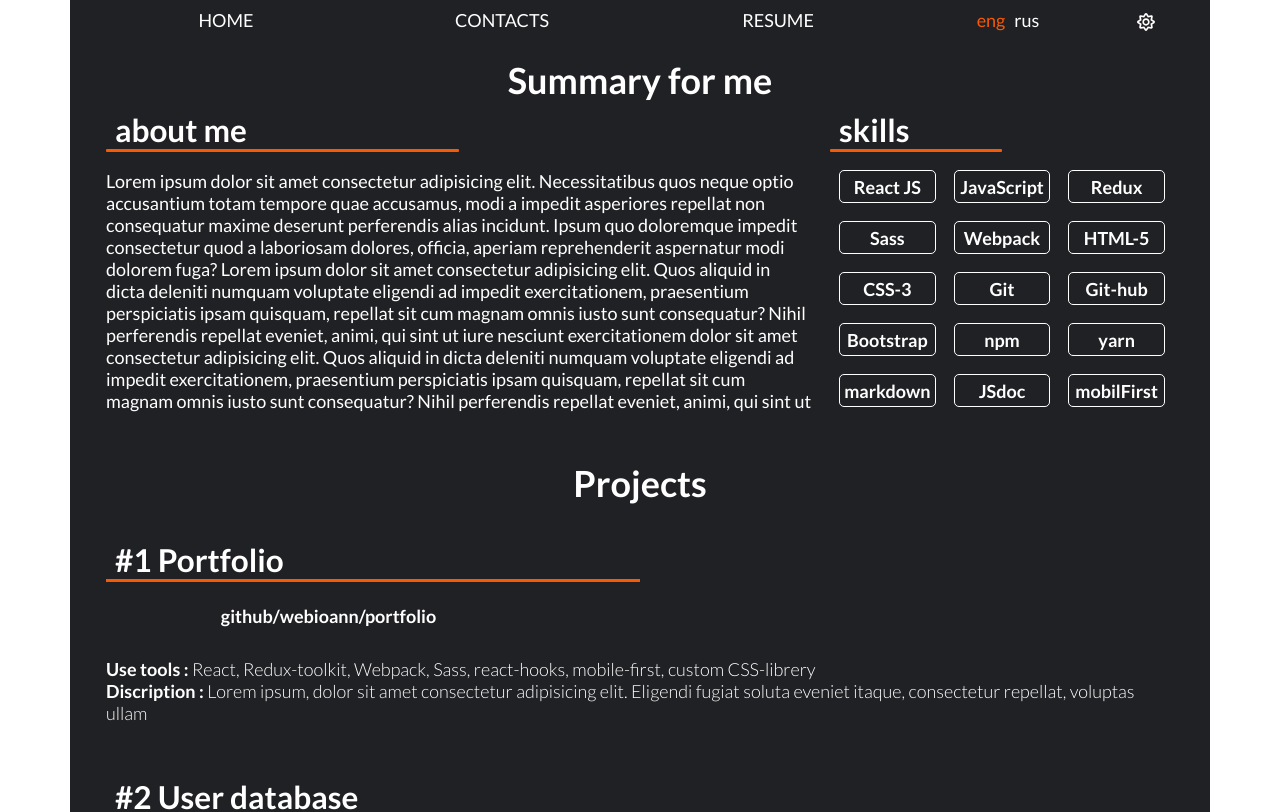
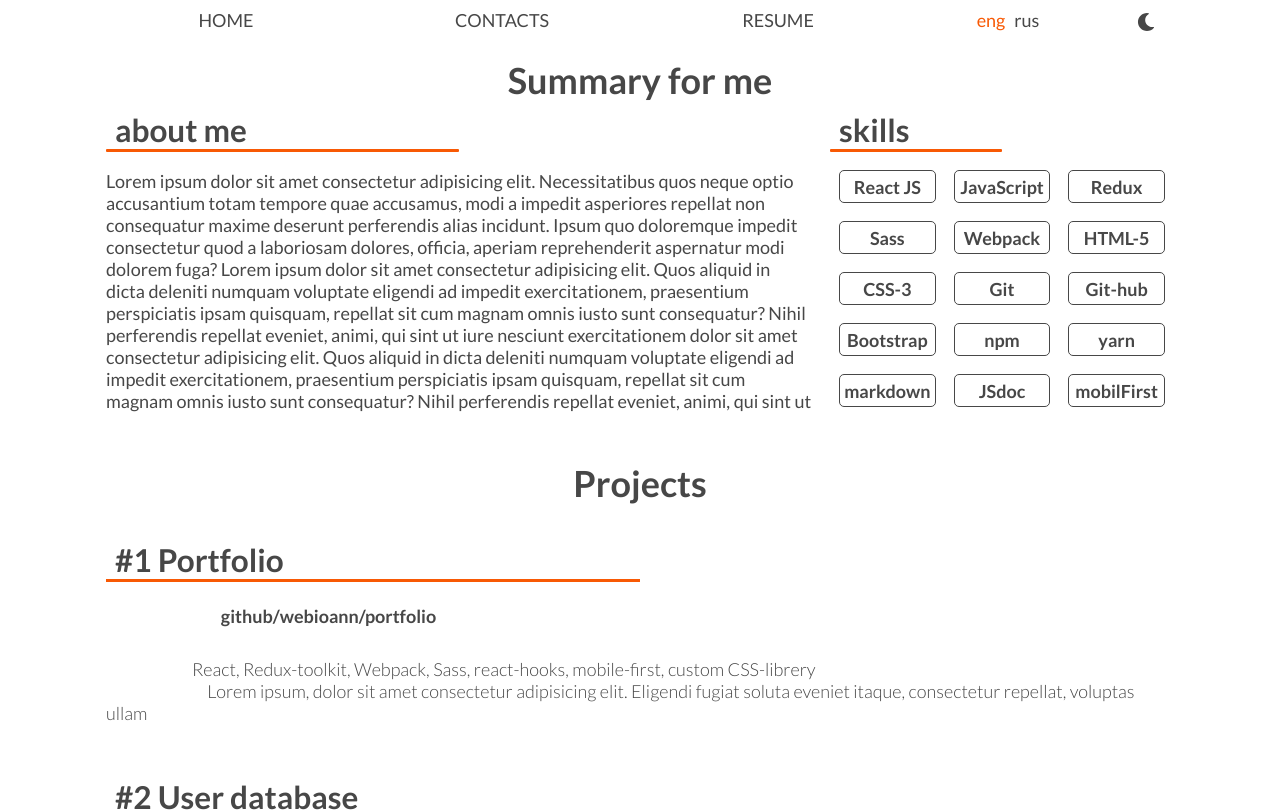
Before and after one commit to webioann/webpack-for-react, a React app: page / in a window 1280 px wide. Shown: the top 812 px of the page. Built offline with nearby package versions, Linux system fonts and the light colour scheme.

Commit message:
create theme switcher with local storage

```diff
--- a/src/COMPONENTS/App.js
+++ b/src/COMPONENTS/App.js
@@ -8,17 +8,10 @@
 
 function App() {
 
-  const [lang,setLang] = useState( useSelector(state => state.langMode.lang) )
-  const theme = useSelector(state => state.themeMode.theme)
-  const [langMode,setLangMode] = useState( 'ENG' )
+  const lang = useSelector(state => state.langMode.lang)
+  const theme = useSelector(state => state.slicer.theme)
 
   useEffect(() => { console.log("RENDER") },[])
-
-  useEffect( () => {
-    console.log(lang,langMode,theme);
-  }, [lang,theme])
-
-
 
   return (
     <div className="portfolio-app">
--- a/src/COMPONENTS/Navbar.js
+++ b/src/COMPONENTS/Navbar.js
@@ -3,7 +3,7 @@
 import { langEng,langRus } from '../Redux-toolkit/langModeSlice'
 import './navbar.scss'
 import { content } from './textContent'
-import ThemSwitcher from './ThemSwitcher'
+import ThemeToggler from './ThemeToggler'
 import { useLocalStorage } from '../hooks/useLocalStorage'
 
 function Navbar() {
@@ -19,23 +19,23 @@
     // localStorage.setItem("langContent", JSON.stringify( content.eng ));
     // const newLang = JSON.parse(localStorage.getItem("content");
 
-    useEffect(() => {localStorage.setItem("content", JSON.stringify( content.eng ))},[])
+    // useEffect(() => {localStorage.setItem("content", JSON.stringify( content.eng ))},[])
 
     const switchLangRus = () => {
-      if( lang === content.eng ) {
+      // if( lang === content.eng ) {
         dispatch(langRus())
         setEngButton("not-active")
         setRusButton("active")
-        localStorage.setItem("content", JSON.stringify( content.rus ))
-      }
+        // localStorage.setItem("content", JSON.stringify( content.rus ))
+      // }
     }
     const switchLangEng = () => {
-      if( lang === content.rus ) {
+      // if( lang === content.rus ) {
         dispatch(langEng())
         setRusButton("not-active")
         setEngButton("active")
-        localStorage.setItem("content", JSON.stringify( content.eng ))
-      }
+        // localStorage.setItem("content", JSON.stringify( content.eng ))
+      // }
     }
 
     return (
@@ -54,7 +54,7 @@
               <span className={rusButton} onClick={switchLangRus}> rus </span>
           </li>
           <li className="sun-moon col-1">
-            <ThemSwitcher/>
+            <ThemeToggler/>
           </li>
         </ul>
     );
--- a/src/COMPONENTS/Projects.js
+++ b/src/COMPONENTS/Projects.js
@@ -5,9 +5,7 @@
 
 function Projects() {
 
-    const langMode = useSelector(state => state.langMode.lang)
-    let lang = langMode;
-
+    const lang = useSelector(state => state.slicer.lang)
 
     return (
         <section className="projects row">
--- a/src/COMPONENTS/Summary.js
+++ b/src/COMPONENTS/Summary.js
@@ -6,9 +6,9 @@
 function Summary() {
 
     const [classes,setClases] = useState('tool col-4 col-md-6 col-lg-4 on-start')
-    const langMode = useSelector(state => state.langMode.lang)
-    const border = useSelector(state => state.themeMode.border)
-    let lang = langMode;
+    const lang = useSelector(state => state.langMode.lang)
+    const border = useSelector(state => state.slicer.border)
+
     return (
         <section className="summary row">
             <div className="title row">
--- a/src/COMPONENTS/ThemSwitcher.js
+++ /dev/null
@@ -1,45 +0,0 @@
-import React,{useState,useEffect} from 'react'
-import { useSelector, useDispatch } from 'react-redux'
-import { themeLight,themeDark } from '../Redux-toolkit/themeReducer'
-import './navbar.scss'
-import { FaRegSun } from "react-icons/fa"
-import { FaMoon } from "react-icons/fa"
-
-
-function ThemSwitcher() {
-
-    const dispatch = useDispatch()
-    const[theme,setTheme] = useState("dark")
-    console.log(theme);
-
-    useEffect(() => {
-        const localTheme = localStorage.getItem('theme')
-        if(localTheme) {
-            setTheme(localTheme)
-        }
-    },[])
-
-    if( theme === 'dark') {
-        return (
-            <span onClick={ () => {
-                dispatch(themeLight())
-                setTheme('light')
-                localStorage.setItem("theme", "light")
-            }}>
-                <FaRegSun/>
-            </span>
-        )
-    } else {
-        return (
-            <span onClick={ () => {
-                dispatch(themeDark())
-                setTheme('dark')
-                localStorage.setItem("theme", "dark")
-            }}>
-                <FaMoon/>
-            </span>
-        )
-    }
-}
-
-export default ThemSwitcher
--- /dev/null
+++ b/src/COMPONENTS/ThemeToggler.js
@@ -0,0 +1,50 @@
+import React,{useState,useEffect} from 'react'
+import { useSelector, useDispatch } from 'react-redux'
+import { themeLight,themeDark } from '../Redux-toolkit/globeSlicer'
+import './navbar.scss'
+import { FaRegSun } from "react-icons/fa"
+import { FaMoon } from "react-icons/fa"
+
+
+function ThemeToggler() {
+
+    const dispatch = useDispatch()
+    const theme = useSelector(state => state.slicer.theme)
+    const [themeMode,setThemeMode] = useState( 'dark')
+
+    useEffect(() => {
+        const localTheme = localStorage.getItem('theme','dark')
+        if(localTheme === undefined) {
+            setThemeMode('dark')
+            localStorage.setItem('theme','dark')
+        }else if(localTheme !== undefined) {
+            setThemeMode(localTheme)
+            localTheme === 'dark' ? dispatch(themeDark()) : dispatch(themeLight())
+        }
+    },[])
+
+    if( themeMode === 'dark') {
+        return (
+            <span onClick={ () => {
+                dispatch(themeLight())
+                setThemeMode( 'light' )
+                localStorage.setItem("theme", 'light')
+            }}>
+                <FaRegSun/>
+            </span>
+        )
+    }
+     else {
+        return (
+            <span onClick={ () => {
+                dispatch(themeDark())
+                setThemeMode( 'dark' )
+                localStorage.setItem("theme", 'dark')
+            }}>
+                <FaMoon/>
+            </span>
+        )
+    }
+}
+
+export default ThemeToggler
--- /dev/null
+++ b/src/Redux-toolkit/globeSlicer.js
@@ -0,0 +1,32 @@
+import { createSlice } from '@reduxjs/toolkit'
+import { content } from '../COMPONENTS/textContent'
+
+const dark = {color: '#ffffff', backgroundColor: '#202124'}
+const light = {color: '#474747', backgroundColor: '#ffffff'}
+const borderLight = {border: '1px solid #ffffff'}
+const borderDark = {border: '1px solid #474747'}
+
+export const globeSlicer = createSlice({
+    name: 'slicer',
+    initialState: {
+        lang: content.eng,
+        theme: dark,
+        border: borderLight
+    },
+    reducers: {
+        langEng: state => { state.lang = content.eng },
+        langRus: state => { state.lang = content.rus },
+        themeLight: state => {
+            state.theme = light,
+            state.border = borderDark
+        },
+        themeDark: state => {
+            state.theme = dark,
+            state.border = borderLight
+         }
+    }
+})
+
+export const { langEng,langRus,themeLight,themeDark } = globeSlicer.actions
+
+export default globeSlicer.reducer
--- a/src/Redux-toolkit/store.js
+++ b/src/Redux-toolkit/store.js
@@ -1,10 +1,14 @@
 import { configureStore } from '@reduxjs/toolkit'
 import langModeReducer from './langModeSlice'
-import themeModeReducer from './themeReducer'
+// import themeModeReducer from './themeReducer'
+import globeReducer from './globeSlicer'
 
 export default configureStore({
     reducer: {
         langMode: langModeReducer,
-        themeMode: themeModeReducer
+        slicer: globeReducer
     }
 })
+
+// langMode: langModeReducer,
+// themeMode: themeModeReducer,
```
